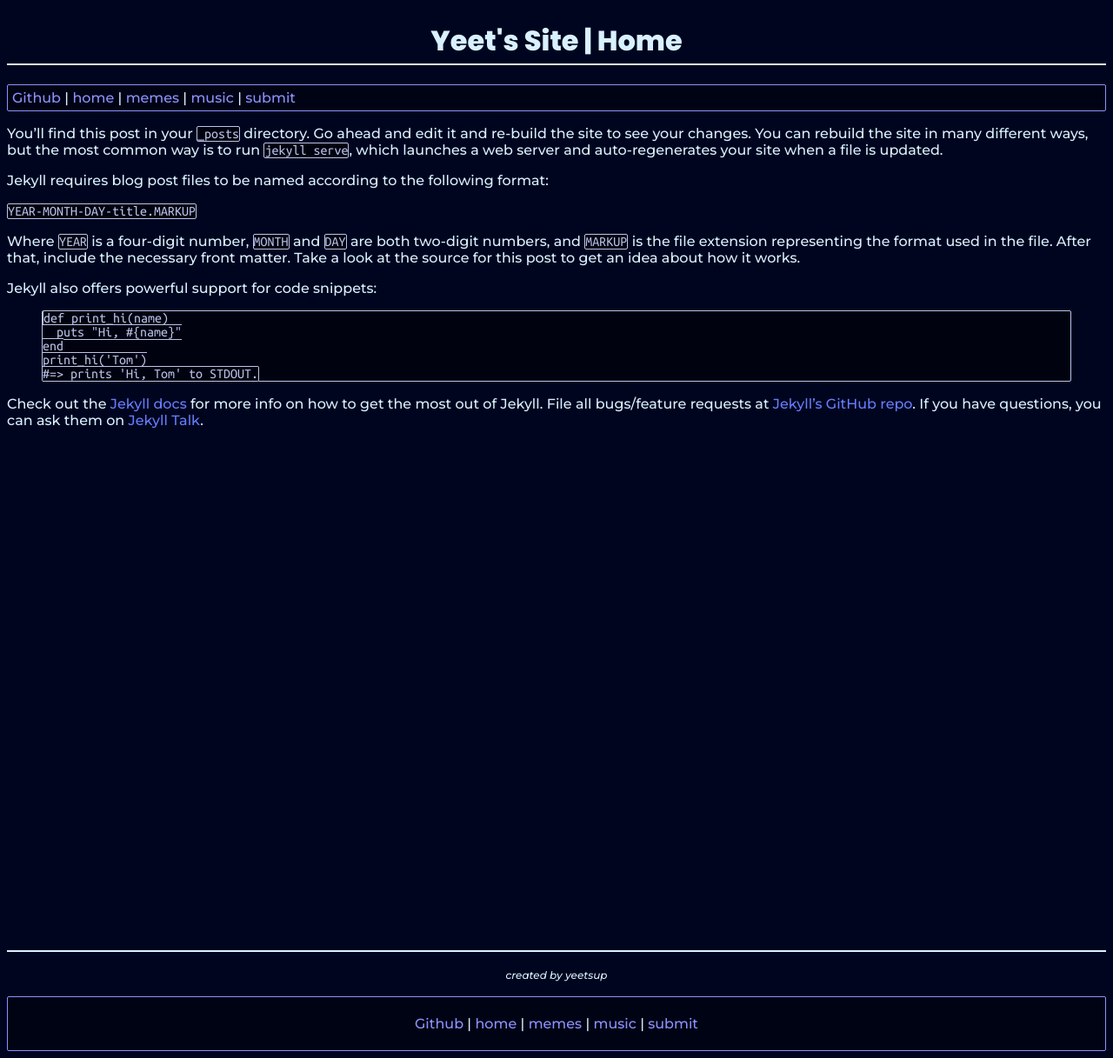
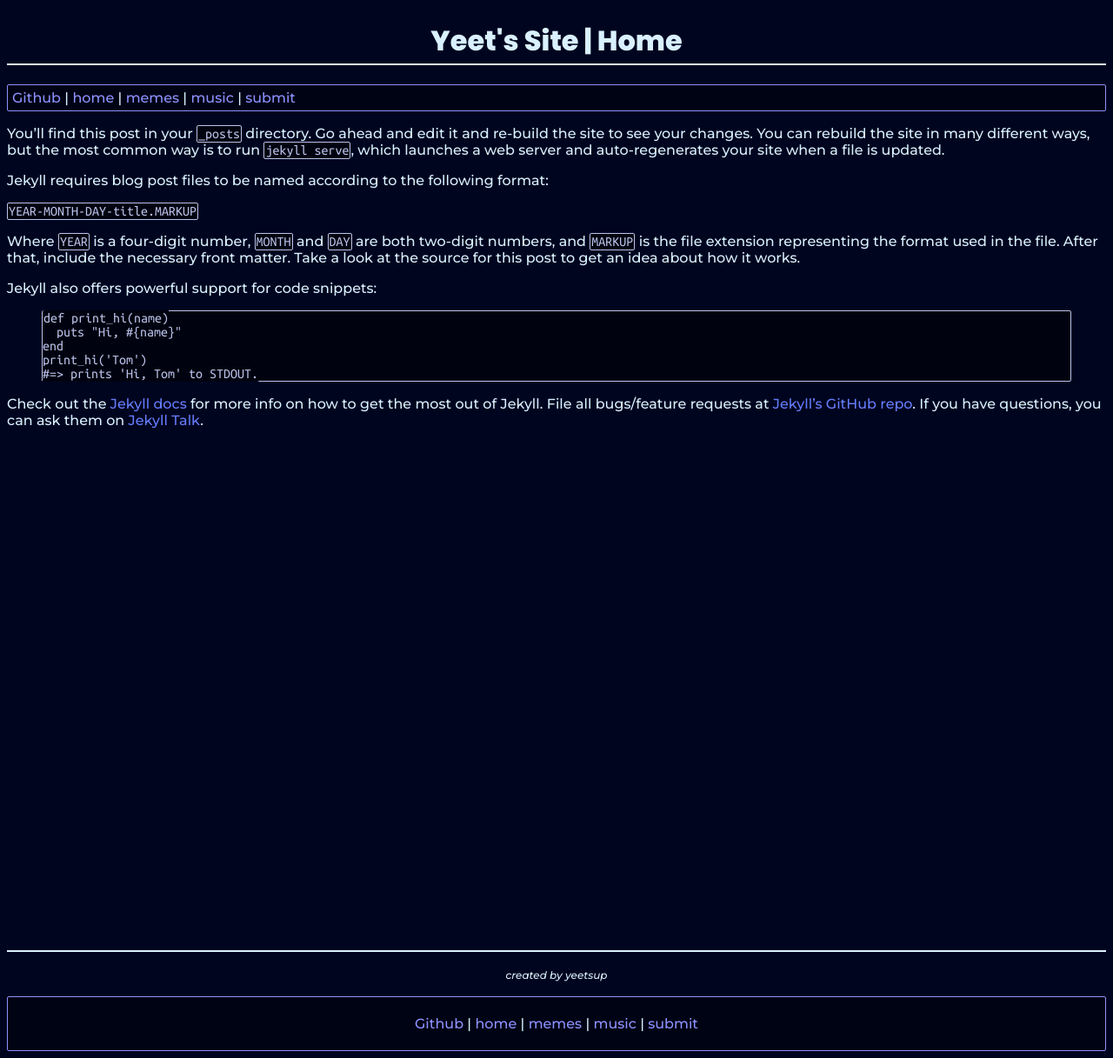
Before and after one commit to yeetssite/memes, a Jekyll site: the page built from _posts/2024-04-23-welcome-to-jekyll.markdown, in a window 1280 px wide. Shown: the whole page at 87% size. Built offline with Jekyll 4.4.1, drawn with Linux system fonts in a browser that asks for light colours; a script that is not in the unit is left out.

Commit message:
Hopefully this works

```diff
--- a/assets/css/base.css
+++ b/assets/css/base.css
@@ -14,12 +14,12 @@
   border-radius: 2px;
 }
 
-pre.code{
- background-color: #00030f;
- font-family: 'Ubuntu mono', 'Courier new', cousine, monospace;
- color: #bcc3eb;
- border: 1px solid #bcc3eb;
- border-radius: 2px;
+code{
+ padding: 1px;
+}
+
+pre code{
+	border: none;
 }
 
 a[href]{
```
